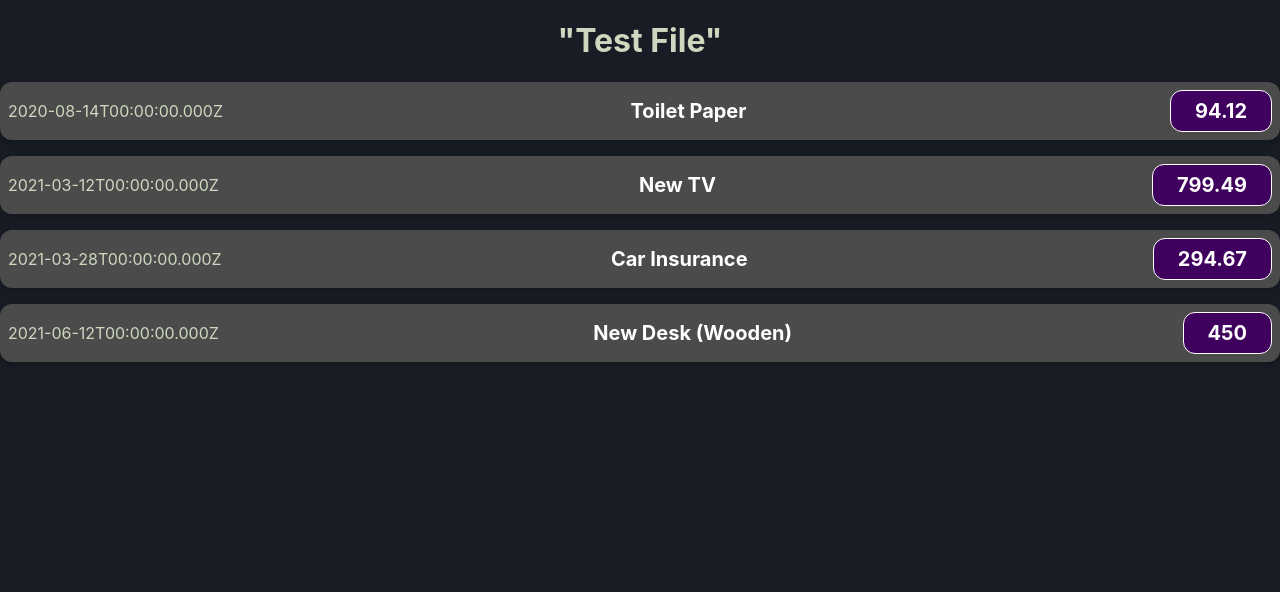
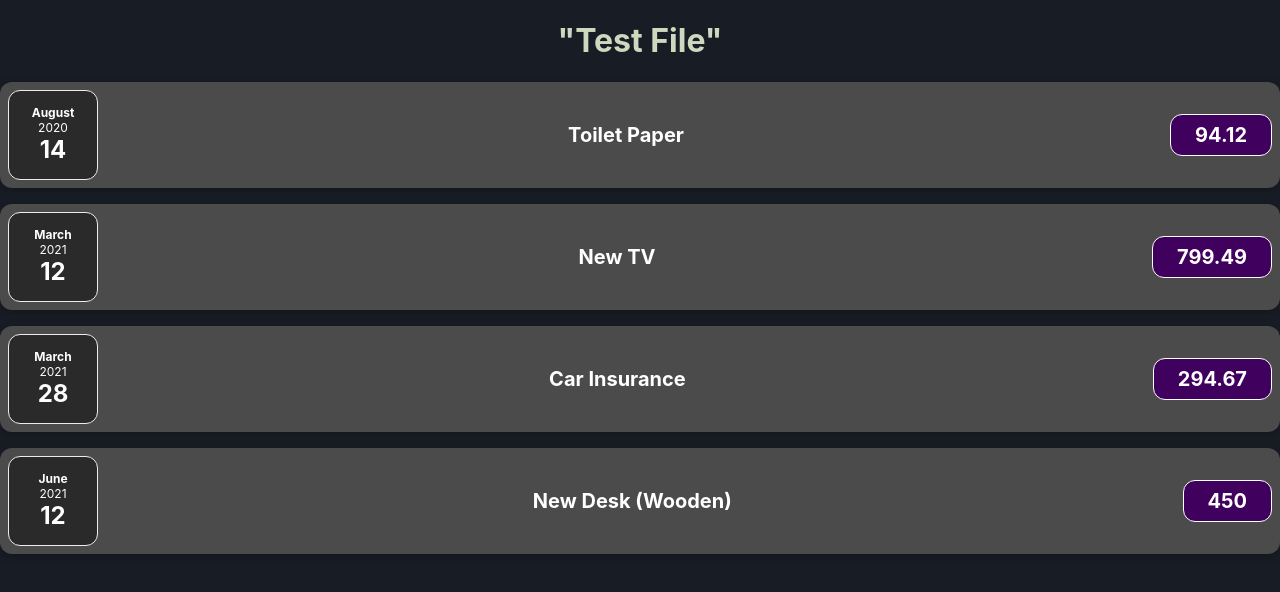
Before and after one commit to peeeyow/expense-tracker, a React (Create React App) app: page / in a window 1280 px wide. Shown: the top 592 px of the page. Built offline with nearby package versions, Linux system fonts and the light colour scheme.

Commit message:
Add ExpenseDate component

```diff
--- /dev/null
+++ b/src/components/ExpenseDate.css
@@ -0,0 +1,26 @@
+.expense-date {
+  display: flex;
+  flex-direction: column;
+  width: 5.5rem;
+  height: 5.5rem;
+  border: 1px solid #ececec;
+  background-color: #2a2a2a;
+  color: white;
+  border-radius: 12px;
+  align-items: center;
+  justify-content: center;
+}
+
+.expense-date__month {
+  font-size: 0.75rem;
+  font-weight: bold;
+}
+
+.expense-date__year {
+  font-size: 0.75rem;
+}
+
+.expense-date__day {
+  font-size: 1.5rem;
+  font-weight: bold;
+}
--- /dev/null
+++ b/src/components/ExpenseDate.js
@@ -0,0 +1,14 @@
+import "./ExpenseDate.css";
+
+export default function ExpenseDate(props) {
+  const month = props.date.toLocaleString("en-PH", { month: "long" });
+  const year = props.date.toLocaleString("en-PH", { year: "numeric" });
+  const day = props.date.toLocaleString("en-PH", { day: "2-digit" });
+  return (
+    <div className="expense-date">
+      <div className="expense-date__month">{month}</div>
+      <div className="expense-date__year">{year}</div>
+      <div className="expense-date__day">{day}</div>
+    </div>
+  );
+}
--- a/src/components/ExpenseItem.js
+++ b/src/components/ExpenseItem.js
@@ -1,9 +1,10 @@
+import ExpenseDate from "./ExpenseDate";
 import "./ExpenseItem.css";
 
 export default function ExpenseItem(props) {
   return (
     <div className="expense-item">
-      <div>{props.date.toISOString()}</div>
+      <ExpenseDate date={props.date} />
       <div className="expense-item__description">
         <h2>{props.title}</h2>
         <div className="expense-item__price">{props.price}</div>
```
